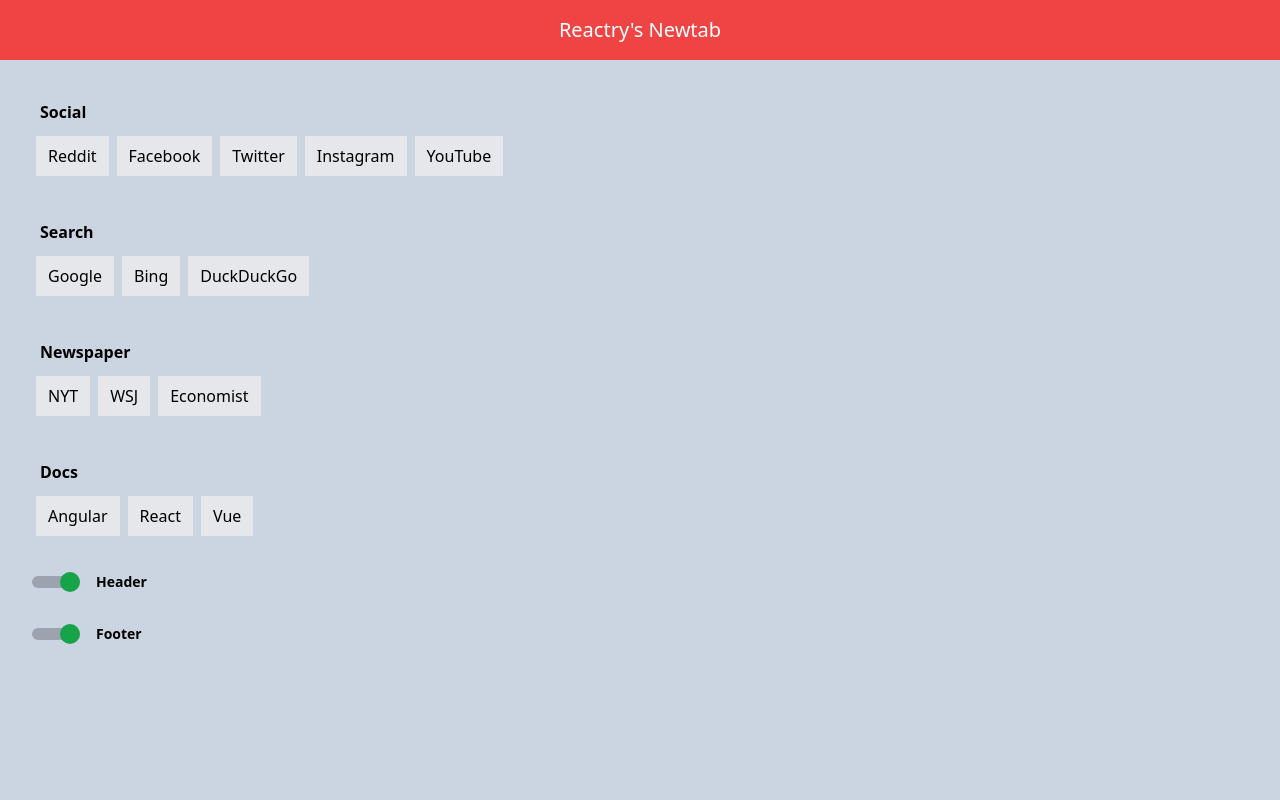
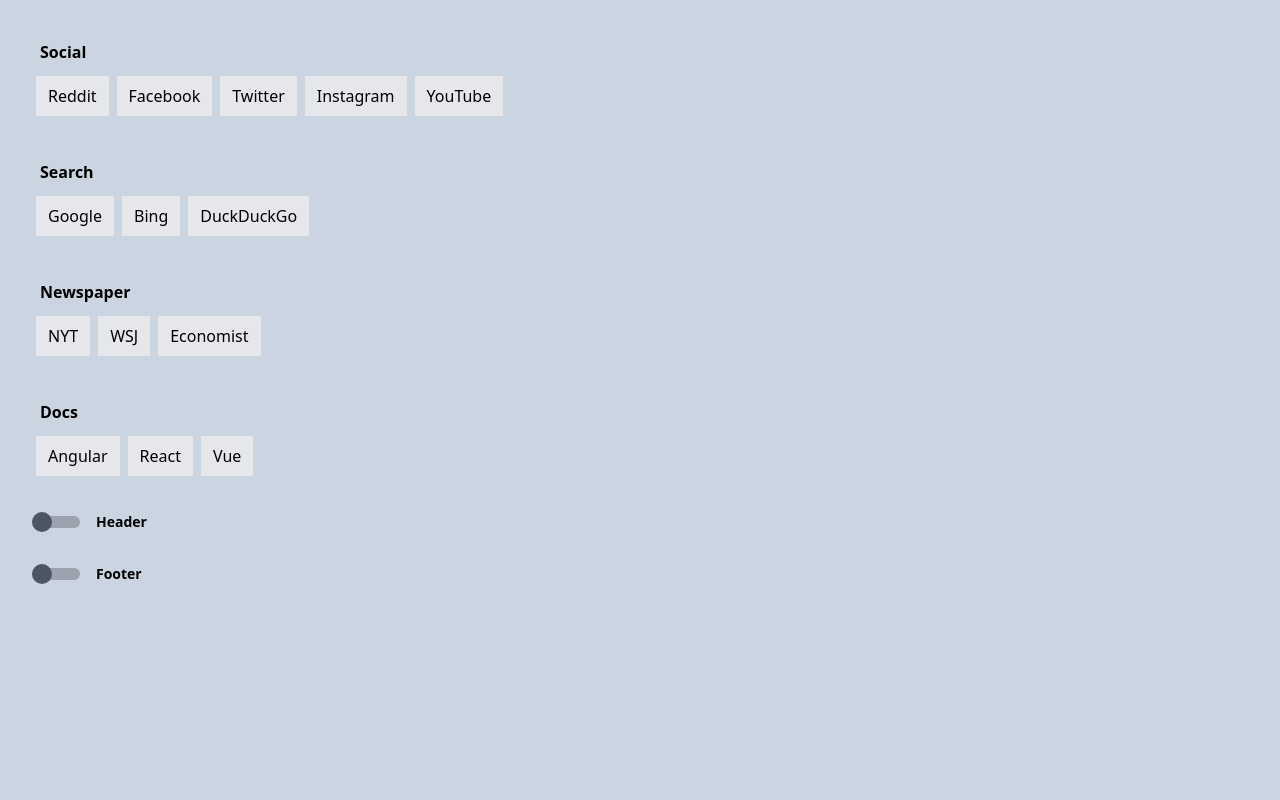
Before and after one commit to reactry/newtab, a React (Create React App) app: page / in a window 1280 px wide. Shown: the top 800 px of the page. Built offline with nearby package versions, Linux system fonts and the light colour scheme.

Commit message:
Hid Header and Footer by default

```diff
--- a/src/App.js
+++ b/src/App.js
@@ -16,11 +16,10 @@
 	let [tabData, setTabData] = React.useState([]);
 	React.useEffect(() => {
 		setTabData(tabs);
-		console.log("I was set!")
 	}, []);
 
-	let [showHeader, setShowHeader] = React.useState(true);
-	let [showFooter, setShowFooter] = React.useState(true);
+	let [showHeader, setShowHeader] = React.useState(false);
+	let [showFooter, setShowFooter] = React.useState(false);
 
 	let props = {
 		showHeader, setShowHeader,
```
